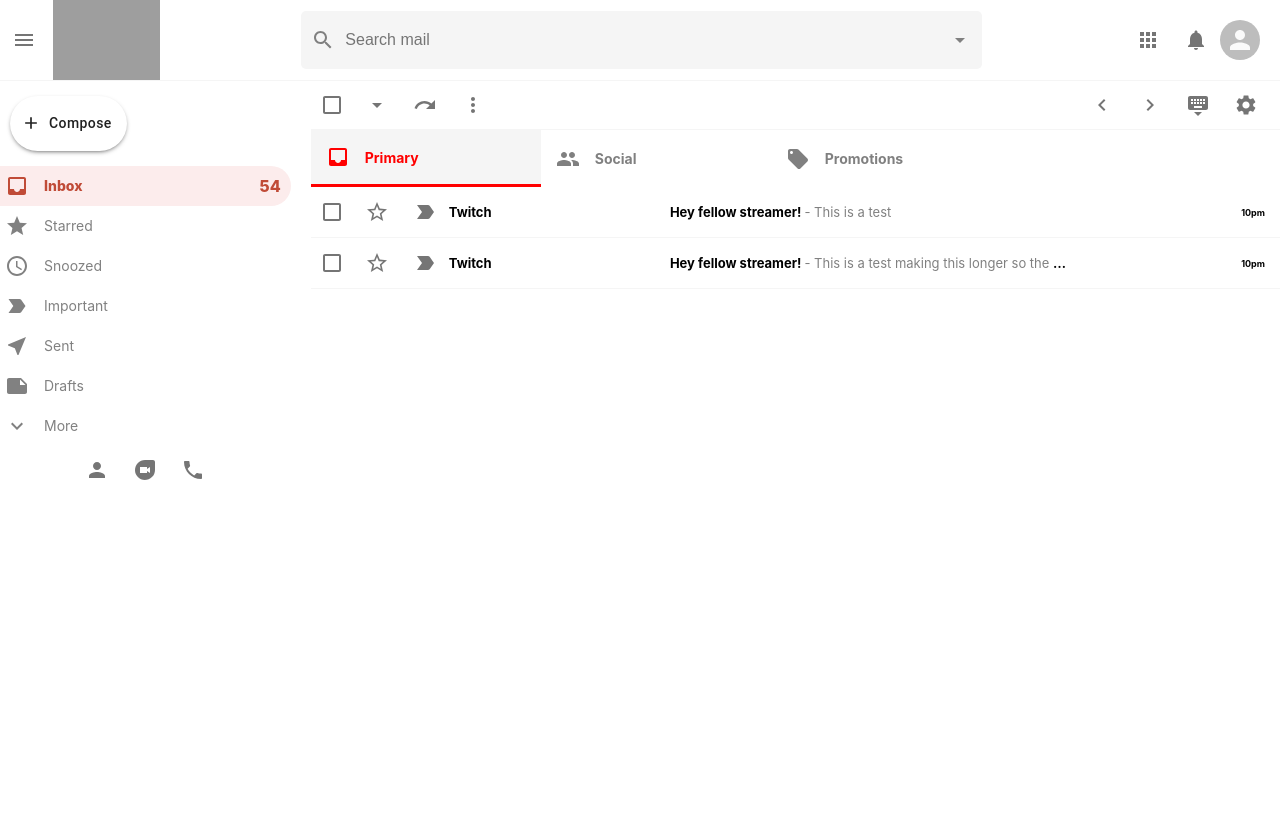
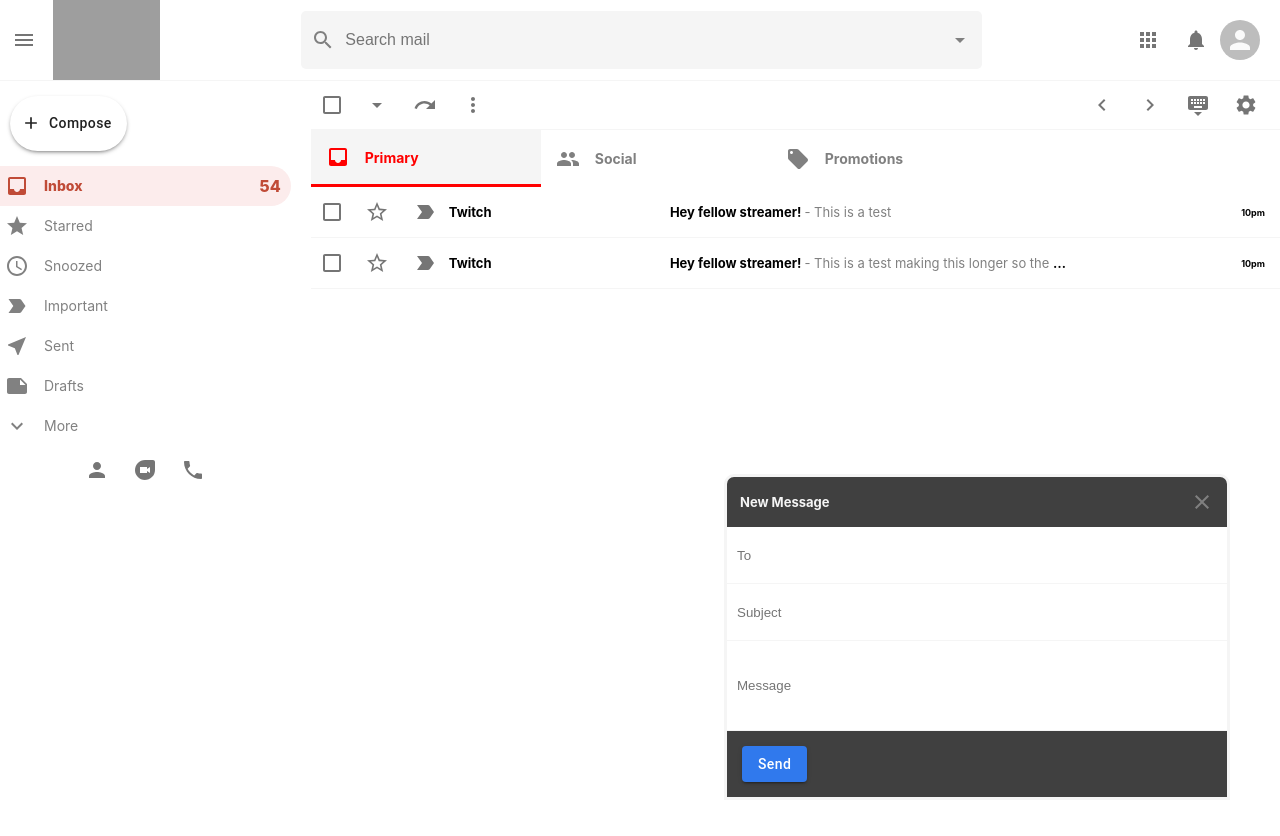
Before and after one commit to aschof20/gmail-clone, a React (Create React App) app: page / in a window 1280 px wide. Shown: the top 836 px of the page. Built offline with nearby package versions, Linux system fonts and the light colour scheme; grey boxes are pictures that could not be loaded.

Commit message:
Setup react-hook-form for form validation and handling

```diff
--- a/package.json
+++ b/package.json
@@ -13,6 +13,7 @@
     "@testing-library/user-event": "^7.2.1",
     "react": "^17.0.2",
     "react-dom": "^17.0.2",
+    "react-hook-form": "^7.21.0",
     "react-redux": "^7.2.6",
     "react-router-dom": "^6.0.2",
     "react-scripts": "4.0.3"
--- a/src/App.js
+++ b/src/App.js
@@ -7,9 +7,9 @@ import EmailList from './components/EmailList';
 import {
   BrowserRouter as Router,
   Route,
-  Routes,
-  Link
+  Routes
 } from "react-router-dom";
+import SendMail from './components/SendMail';
 
 function App() {
   return (
@@ -25,7 +25,7 @@ function App() {
             </Route>
           </Routes>
         </div>
-
+        <SendMail />
       </div>
     </Router>
 
--- a/src/components/Mail.js
+++ b/src/components/Mail.js
@@ -1,7 +1,7 @@
 import React from 'react';
 import '../styles/Mail.css';
 import { useNavigate } from 'react-router-dom';
-import { Checkbox, IconButton } from '@material-ui/core';
+import { IconButton } from '@material-ui/core';
 import ArrowBackIcon from "@material-ui/icons/ArrowBack";
 import MoveToInboxIcon from "@material-ui/icons/MoveToInbox";
 import ErrorIcon from '@material-ui/icons/Error';
--- /dev/null
+++ b/src/components/SendMail.js
@@ -0,0 +1,71 @@
+import React from 'react';
+import '../styles/SendMail.css';
+import CloseIcon from '@material-ui/icons/Close';
+import { Button } from '@material-ui/core';
+import { useForm } from "react-hook-form";
+import WarningIcon from '@material-ui/icons/WarningRounded';
+
+function SendMail() {
+
+    const { register, handleSubmit, watch, formState: { errors } } = useForm();
+
+    const onSubmit = (formData) => {
+        console.log(formData);
+    };
+
+
+    return (
+        <div className="sendMail">
+            <div className="sendMail_header">
+                <h3>New Message</h3>
+                <CloseIcon className="sendMail_close" />
+            </div>
+            <form onSubmit={handleSubmit(onSubmit)}>
+                <input
+                    name='to'
+                    placeholder="To"
+                    type="text"
+                    {...register('to', { required: true })}
+                />
+                {errors.to && <span className="sendMail_error">
+                    <WarningIcon /> <p>Email recipient is required!</p>
+                </span>}
+                <input
+                    name='subject'
+                    placeholder="Subject"
+                    type="text"
+                    {...register('subject', { required: true })}
+                />
+                {errors.subject &&
+
+                    <span className="sendMail_error">
+                        <WarningIcon /> <p>Email subject is required!</p>
+                    </span>
+                }
+                <input
+                    name='message'
+                    placeholder="Message"
+                    type="text"
+                    className="sendMail_message"
+                    {...register('message', { required: true })}
+                />
+                {errors.message && <span className="sendMail_error">
+                    <WarningIcon /> <p>Email message is required!</p>
+                </span>
+
+                }
+                <div className="sendMail_options">
+                    <Button
+                        className="sendMail_button"
+                        variant="contained"
+                        color="primary"
+                        type="submit"
+                    >
+                        Send</Button>
+                </div>
+            </form>
+        </div>
+    );
+}
+
+export default SendMail;
--- a/src/features/mailSlice.js
+++ b/src/features/mailSlice.js
@@ -1,4 +1,4 @@
-import { createAsyncThunk, createSlice } from '@reduxjs/toolkit';
+import { createSlice } from '@reduxjs/toolkit';
 
 export const mailSlice = createSlice({
   name: 'mail',
--- /dev/null
+++ b/src/styles/SendMail.css
@@ -0,0 +1,75 @@
+.sendMail{
+    position: absolute;
+    bottom: 0;
+    right: 50px;
+    background-color: #404040;
+    width: 40%;
+    height: 40%;
+    max-width: 500px;
+    border-top-left-radius: 10px;
+    border-top-right-radius: 10px;
+    display: flex;
+    flex-direction: column;
+    border: 3px solid whitesmoke;
+    box-shadow: 0px, 5px, 7px, 0px rgba(0,0,0,0.24)
+}
+
+.sendMail_header{
+    padding: 13px;
+    display: flex;
+    justify-content: space-between;
+    align-items: center;
+    color: gray;
+}
+
+.sendMail_header > h3{
+    color: whitesmoke;
+    font-size: 13px;
+}
+
+.sendMail_button{
+    background-color: #3079ed !important;
+    text-transform: capitalize !important;
+    margin: 15px !important;
+
+}
+
+.sendMail_close{
+    cursor: pointer;
+}
+
+.sendMail_close{
+    cursor: pointer;
+
+}
+
+.sendMail > form {
+    display: flex;
+    flex: 1;
+    flex-direction: column;
+}
+
+.sendMail_message{
+    flex:1;
+}
+
+.sendMail > form > input{
+    height: 36px;
+    padding: 10px;
+    border: none;
+    border-bottom: 1px solid whitesmoke;
+    outline: none;
+}
+
+.sendMail_error{
+    background-color: white;
+    color: red;
+    text-align: left;
+    padding: 2px;
+    align-items: center;
+    display: flex;
+}
+
+.sendMail_error > p {
+    padding-left: 5px;
+}
```
Also changed, not shown: 2 other files (tests, documents, lock files or other folders).
